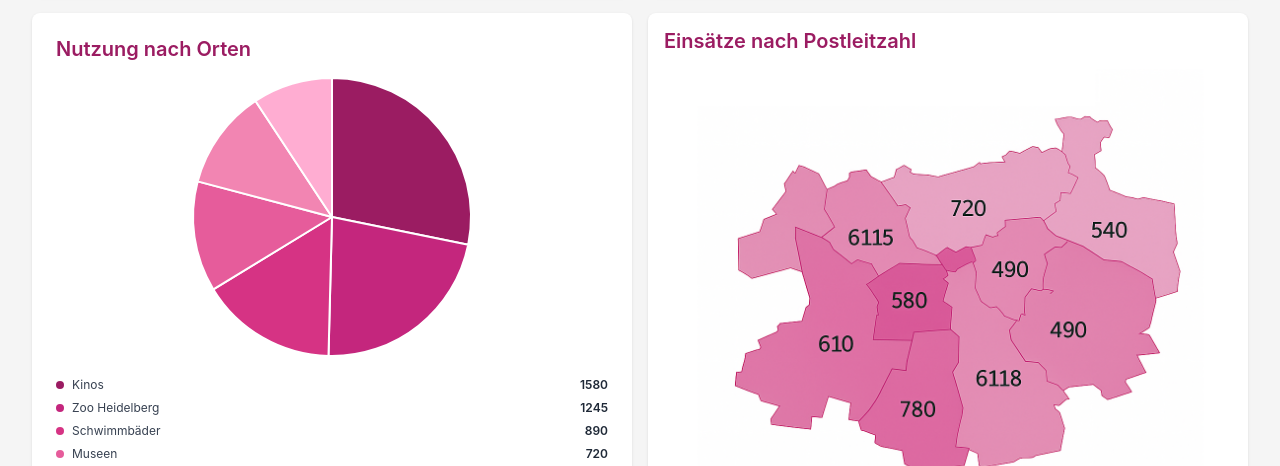
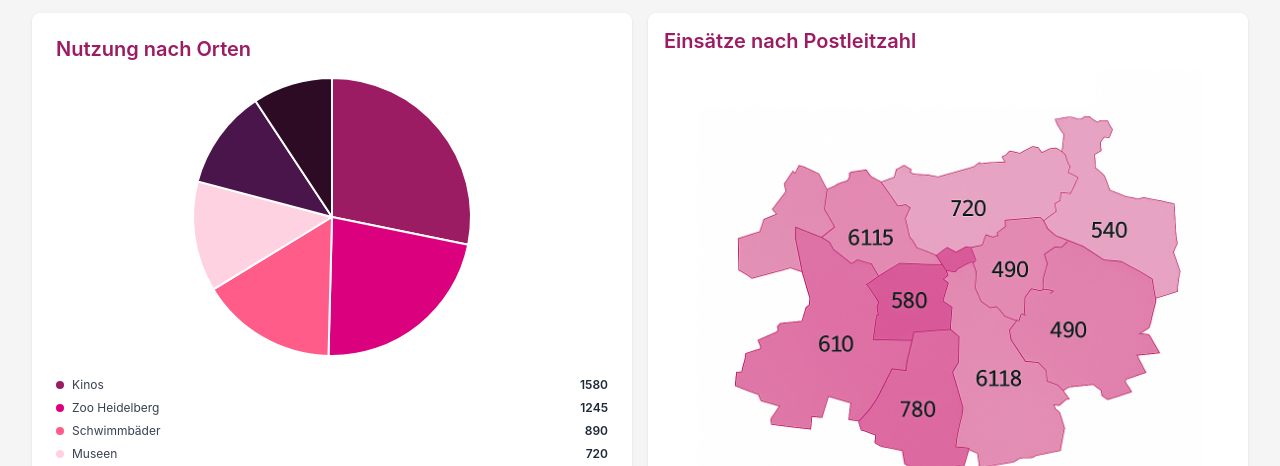
Before and after one commit to fatschi/fatschi.github.io, a website: page heidelberg.html in a window 1280 px wide. Shown: the part 498-964 px from the top of the page. Drawn offline with nearby package versions, Linux system fonts and the light colour scheme.

Commit message:
Revise COLORS array with detailed color descriptions
Updated color palette with descriptive comments for each color.

```diff
--- a/heidelberg.html
+++ b/heidelberg.html
@@ -398,7 +398,14 @@
     </div>
 
     <script>
-      var COLORS = ['#9B1C62', '#C4267D', '#D63384', '#E65C9B', '#F285B2', '#FFADD2'];
+      var COLORS = [
+    "#9B1C62", // Heidelberg-Magenta (Primär)
+    "#DB007D", // kräftiges Pink-Magenta (viel heller & satter)
+    "#FF5C8A", // helles Hot Pink, klar kontrastiert
+    "#FFD2E1", // sehr helles Rosa als High-Key-Kontrast
+    "#4A154B", // tiefdunkles Aubergine (starker Kontrast)
+    "#2D0B24"  // fast schwarzviolett für maximale Abgrenzung
+];
 
       var locationData = [
           { name: 'Kinos', count: 1580, percentage: 28 },
```
